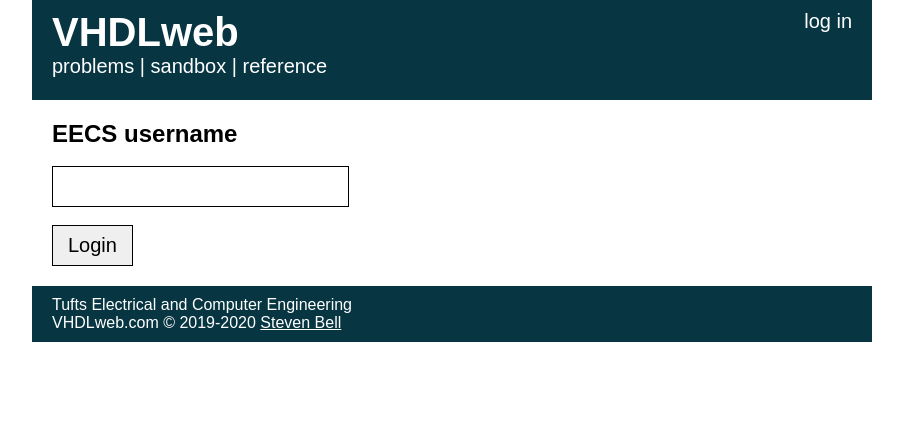
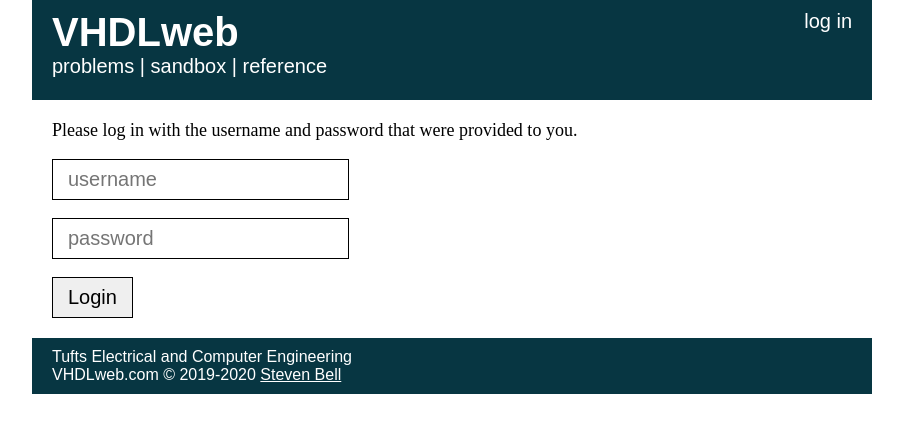
Before and after one commit to stevenbell/vhdlweb, a Flask app: page /login in a window 1280 px wide. Shown: the top 433 px of the page, without its empty margins (208-1111 px from the left). Run offline with Flask 2, Linux system fonts and the light colour scheme.

Commit message:
Require password for login

```diff
--- a/main.py
+++ b/main.py
@@ -1,4 +1,4 @@
-from flask import Flask, render_template, request, session, redirect, url_for
+from flask import Flask, render_template, request, session, redirect, url_for, flash
 from flaskext.markdown import Markdown
 import json
 import time
@@ -44,8 +44,17 @@
 def login():
   if request.method == 'POST':
     # If it's a POST, then validate the info and log the user in
-    session['username'] = request.form['username']
-    return redirect(url_for('index'))
+    username = request.form['username']
+    password = request.form['password']
+
+    pwfile = app.config['WORKDIR'] + '/' + username + '/password'
+    if os.path.isfile(pwfile) and readfile(pwfile).strip() == password:
+      session['username'] = username
+      return redirect('assignments')
+
+    else:
+      flash("That username or password is incorrect.")
+      return render_template('login.html')
 
   # If it's a GET, show the login page
   return render_template('login.html')
--- a/static/style.css
+++ b/static/style.css
@@ -56,6 +56,10 @@
 h1, h2 {
     font-family: open-sans, sans-serif;
     font-size: 24px;
+}
+
+.error {
+    color: #dc322f;
 }
 
 .inlineheading {
--- a/templates/login.html
+++ b/templates/login.html
@@ -1,9 +1,13 @@
 {% extends "layout.html" %}
 
 {% block content %}
+Please log in with the username and password that were provided to you.<br/>
+
+<span class="error">{{ "<br/>".join(get_flashed_messages()) }}</span>
+
 <form method="post">
-    <span class="inlineheading">EECS username</span>
-    <p><input type=text name=username>
+    <p><input type=text name=username placeholder="username">
+    <p><input type=password name=password placeholder="password">
     <p><input type=submit value=Login>
 </form>
 {% endblock %}
```
